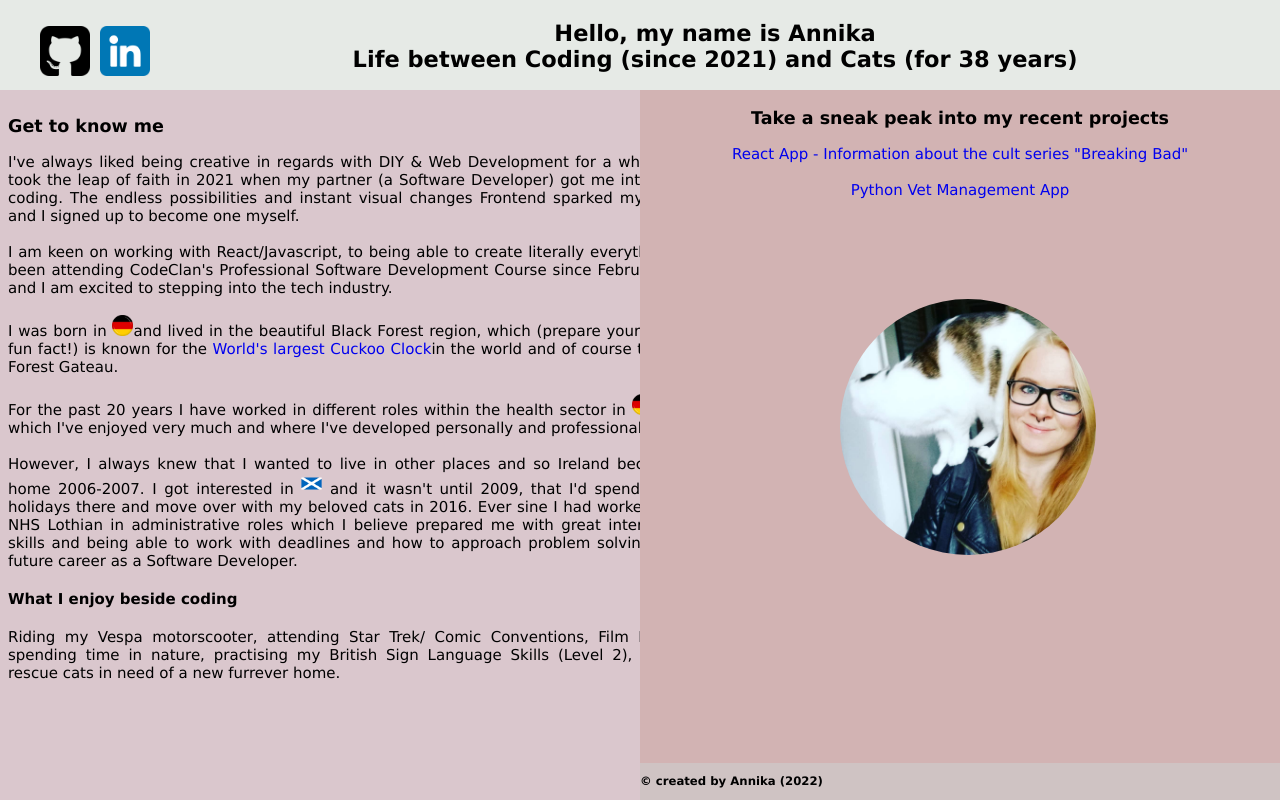
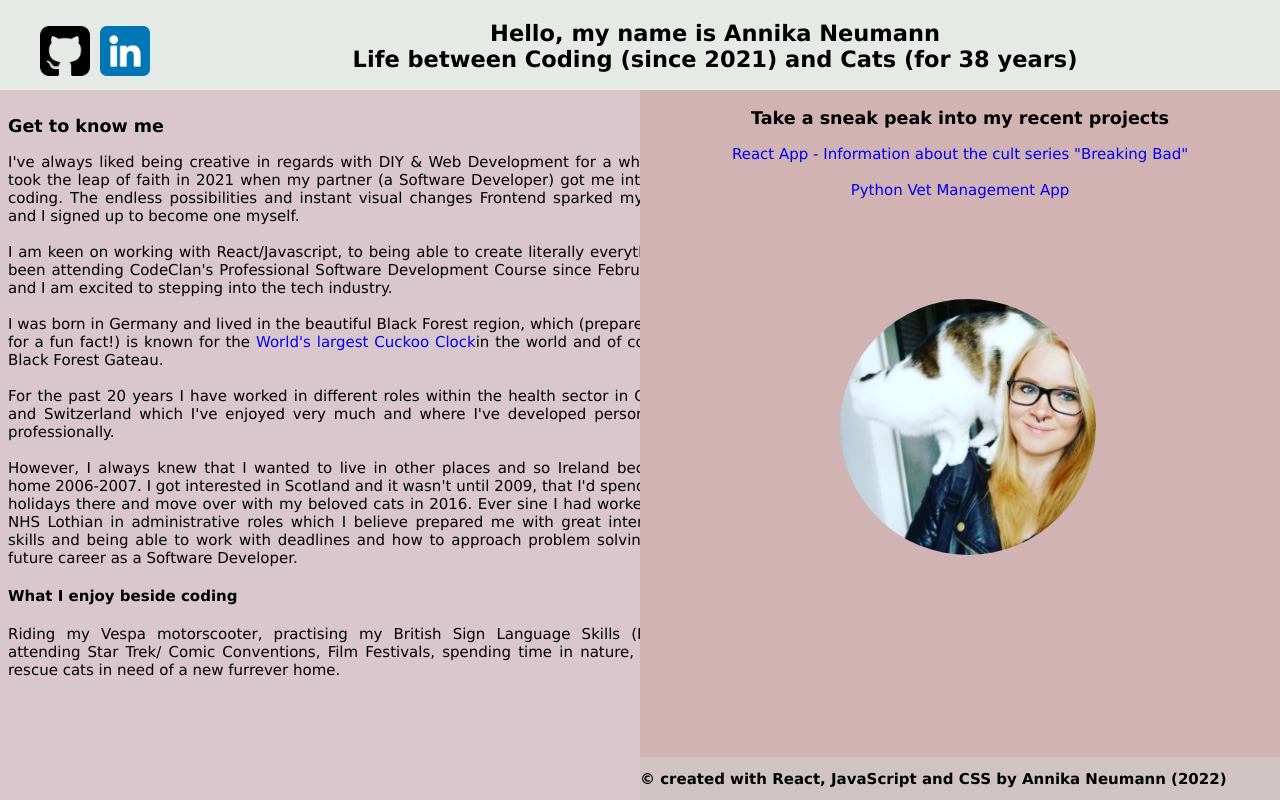
Before and after one commit to AnnikaNeumann/annikaneumann.github.io, a React (Create React App) app: page / in a window 1280 px wide. Built offline with nearby package versions, Linux system fonts and the light colour scheme.

Commit message:
changed About.js and Footer.js

```diff
--- a/src/components/About.js
+++ b/src/components/About.js
@@ -14,17 +14,15 @@ const About = () =>{
         The endless possibilities  and instant visual changes Frontend sparked my interest and I signed up to become one myself.<br></br><br></br>I am keen on working with React/Javascript,
         to being able to create literally everything. I've been attending CodeClan's Professional
         Software Development Course since February 2021 and I am excited to stepping into the tech industry.<br></br><br></br>
-        I was born in <img className="germanflag" src={require("../images/germanflag.png")} alt='Germany'/>
- and lived in the beautiful Black Forest region, which (prepare yourself for a fun fact!) is known for the <a href="https://www.atlasobscura.com/places/worlds-largest-cuckoo-clock">World's largest Cuckoo Clock</a>
-        in the world and of course the Black Forest Gateau. <br></br><br></br> For the past 20 years I have worked in different roles within the health sector in <img className="germanflag" src={require("../images/germanflag.png")} alt='Germany'/>
-         and <img className="swissflag" src={require("../images/swissflag.png")} alt='Germany'/> which
-        I've enjoyed very much and where I've developed personally and professionally. <br></br><br></br>
+        I was born in Germany and lived in the beautiful Black Forest region, which (prepare yourself for a fun fact!) is known for the <a href="https://www.atlasobscura.com/places/worlds-largest-cuckoo-clock">World's largest Cuckoo Clock</a>
+        in the world and of course the Black Forest Gateau. <br></br><br></br> For the past 20 years I have worked in different roles within the health sector in Germany,
+        and Switzerland which I've enjoyed very much and where I've developed personally and professionally. <br></br><br></br>
         However, I always knew that I wanted to live in other places and so Ireland became my home 2006-2007.
-        I got interested in <img className="scotlandflag" src={require("../images/scotlandflag.png")} alt='Germany'/> and it wasn't until 2009, that I'd spend my first holidays there and
+        I got interested in Scotland and it wasn't until 2009, that I'd spend my first holidays there and
         move over with my beloved cats in 2016. Ever sine I had worked for the NHS Lothian in administrative roles which I believe prepared me with
         great interpersonal skills and being able to work with deadlines and how to approach problem solving for my future career as a Software Developer. <br></br>
-        <h4>What I enjoy beside coding</h4>Riding my Vespa motorscooter, attending Star Trek/ Comic Conventions, Film Festivals,
-        spending time in nature, practising my British Sign Language Skills (Level 2), fostering rescue cats in need of a new furrever home.</p>
+        <h4>What I enjoy beside coding</h4>Riding my Vespa motorscooter, practising my British Sign Language Skills (Level 2), attending Star Trek/ Comic Conventions, Film Festivals,
+        spending time in nature, fostering rescue cats in need of a new furrever home.</p>
         </section>
         </div>
         </div>
--- a/src/components/Footer.js
+++ b/src/components/Footer.js
@@ -4,7 +4,7 @@ const Footer = () =>{
 
     return(
         <div className="Footer">
-            <h3>© created by Annika (2022)</h3>
+            <h2>© created with React, JavaScript and CSS by Annika Neumann (2022)</h2>
         </div>
     )
 }
--- a/src/container/PortfolioContainer.js
+++ b/src/container/PortfolioContainer.js
@@ -12,7 +12,7 @@ const PortfolioContainer = () =>{
     return(
         <>
         <Header/>
-        <h2>Hello, my name is Annika<br></br>Life between Coding (since 2021) and Cats (for 38 years)</h2>
+        <h2>Hello, my name is Annika Neumann<br></br>Life between Coding (since 2021) and Cats (for 38 years)</h2>
         <About/>
         <br></br>
         <Projects/>
```
